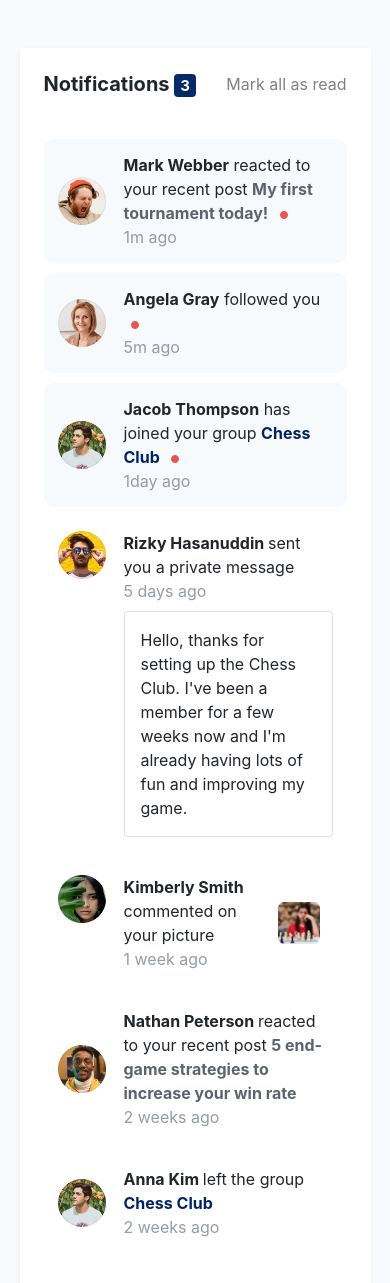
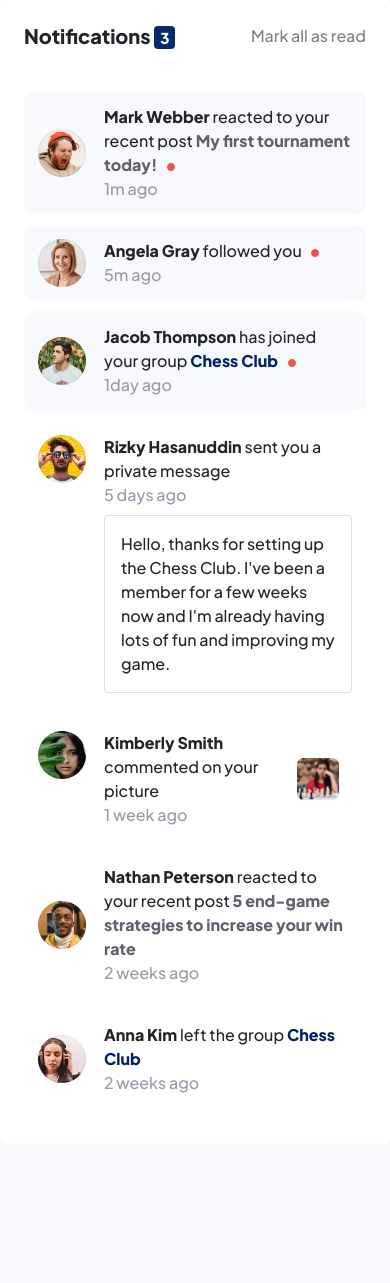
Before and after one commit to dhyanivj/notification-page, a plain HTML site: page index.html in a window 390 px wide. Shown: the top 1283 px of the page. After the commit the page ends 1143 px from the top, so only its background shows below. Drawn offline with nearby package versions, Linux system fonts and the light colour scheme.

Commit message:
responsive

```diff
--- a/index.html
+++ b/index.html
@@ -87,7 +87,7 @@
                 </div>
             </div>
             <div class=" noti d-flex align-items-center">
-                <img src="./assets/images/avatar-jacob-thompson.webp" alt="avatar1" class="profile-image">
+                <img src="./assets/images/avatar-anna-kim.webp" alt="avatar1" class="profile-image">
                 <div class="noti-text ml-2">
                     <div class="noti-content ">
                         <span class="name"> Anna Kim </span>left the group
--- a/style.css
+++ b/style.css
@@ -1,5 +1,9 @@
+@import url('https://fonts.googleapis.com/css2?family=Plus+Jakarta+Sans:wght@500;800&display=swap');
+
 body {
     background: #f9fafe;
+    font-family: 'Plus Jakarta Sans', sans-serif;
+
 }
 
 .profile-image {
@@ -7,6 +11,10 @@ body {
     height: 3rem;
     margin-right: 10px;
 }
+
+/* .noti-content {
+    color: #959ba7;
+} */
 
 .title {
     font-weight: 700;
@@ -18,8 +26,7 @@ body {
 }
 
 .name:hover {
-    color: #002365;
-
+    color: #043080;
 }
 
 .badge-noti {
@@ -93,6 +100,7 @@ body {
 
 @media (max-width: 575.98px) {
     .mob-card {
-        width: 90% !important;
+        width: 100% !important;
+        margin: 0px !important;
     }
 }
```
